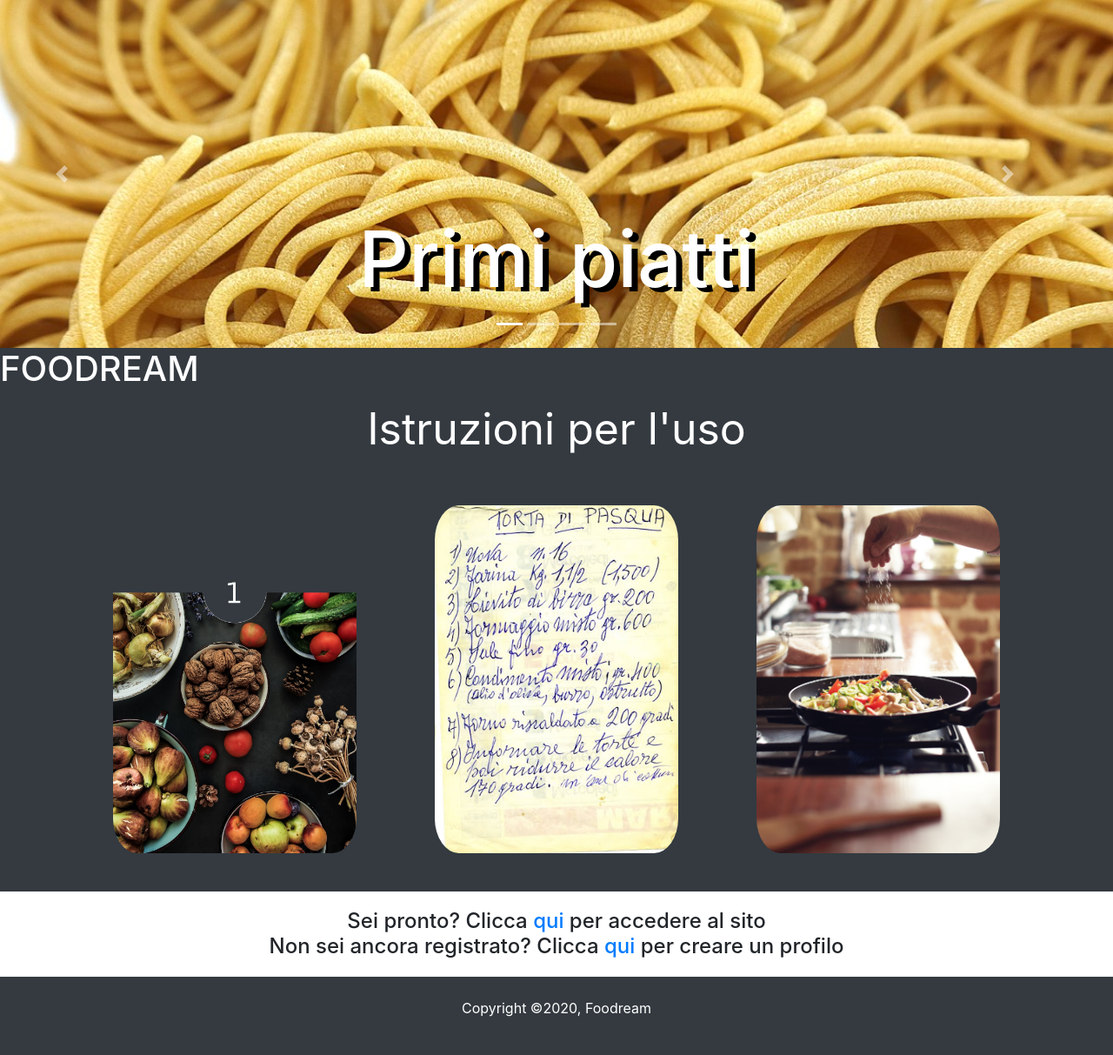
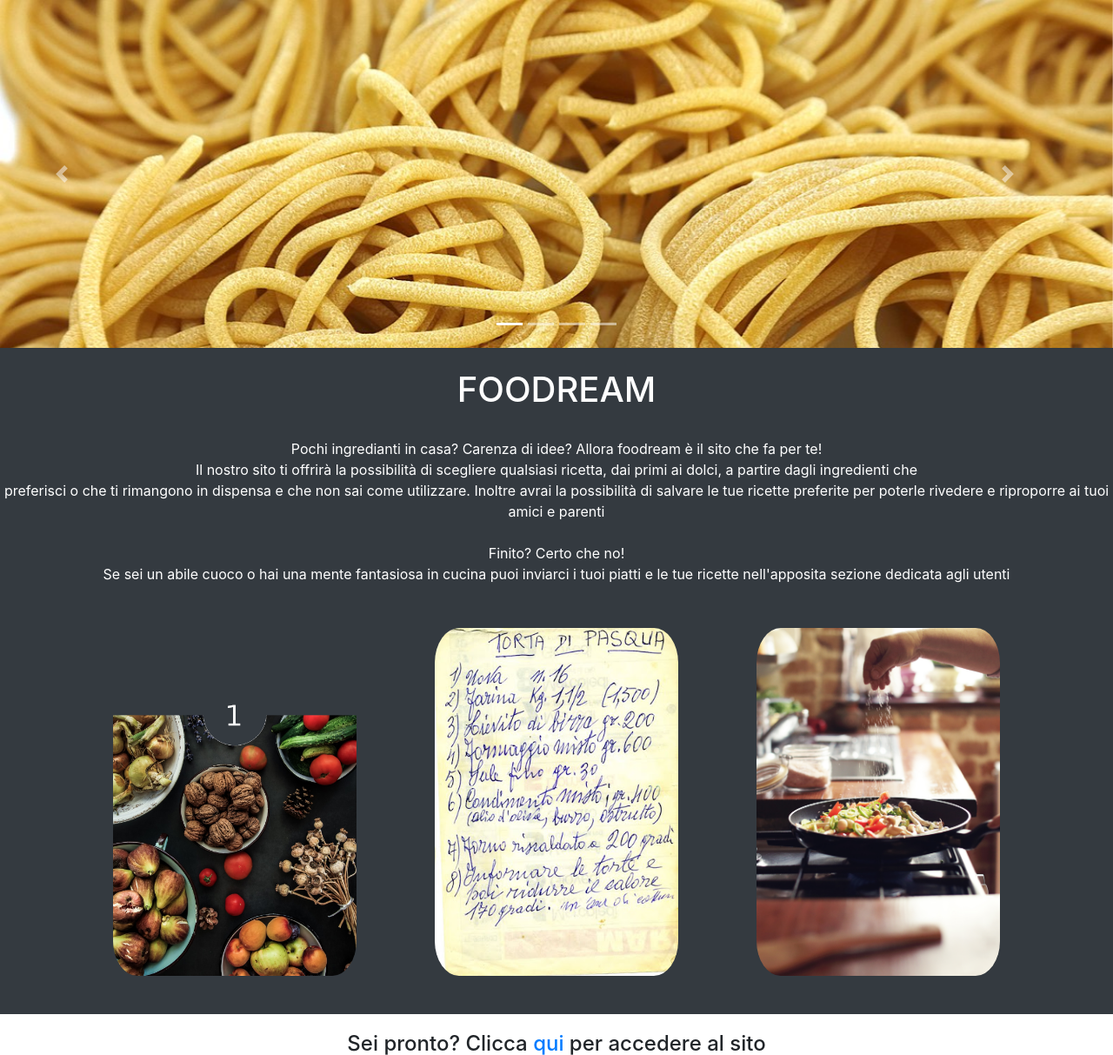
Before and after one commit to PeterBrown98/ProgettoLTW, a PHP site: page /Homepage.html in a window 1280 px wide. Shown: the part 76-1289 px from the top of the page at 87% size. Before the commit the page ends 1245 px from the top, so only its background shows below. Run offline with PHP 8.4, Linux system fonts and the light colour scheme.

Commit message:
aggiunto testo

```diff
--- a/CSS/style.css
+++ b/CSS/style.css
@@ -239,4 +239,10 @@ section[id="steps"]{
 #rimandi{
   margin-top: 20px;
   margin-bottom: 20px;
+
 }
+
+#descrizione{
+  text-align: center;
+  padding: 0px 10px 0px 10x;
+}
--- a/Homepage.html
+++ b/Homepage.html
@@ -52,25 +52,25 @@
               <div class="carousel-item active">
                 <img class="d-block w-100" src="IMMAGINI/pasta.jpg" alt="First slide">
                 <div class="carousel-caption d-none d-md-block">
-                  <h1 class="tipoPiatto">Primi piatti</h1>
+
                 </div>
               </div>
               <div class="carousel-item">
                 <img class="d-block w-100" src="IMMAGINI/carne-e-pesce.jpg" alt="Second slide">
                 <div class="carousel-caption d-none d-md-block">
-                  <h1 class="tipoPiatto">Secondi piatti</h1>
+
                 </div>
               </div>
               <div class="carousel-item">
                 <img class="d-block w-100" src="IMMAGINI/contorni.jpg" alt="Third slide">
                 <div class="carousel-caption d-none d-md-block">
-                  <h1 class="tipoPiatto">Contorni</h1>
+
                 </div>
               </div>
               <div class="carousel-item">
                 <img class="d-block w-100" src="IMMAGINI/cioccolato-fondente.jpg" alt="Fourth slide">
                 <div class="carousel-caption d-none d-md-block">
-                  <h1 class="tipoPiatto">Dolci</h1>
+
                 </div>
               </div>
             </div>
@@ -87,9 +87,19 @@
 
 
       <section id="steps">
-        <h1>FOODREAM</h1>
-        <p class="insTitle">Istruzioni per l'uso</p>
+        <br>
+        <h1 id="descrizione">FOODREAM</h1>
+        <br>
+        <p id="descrizione">Pochi ingredianti in casa? Carenza di idee? Allora foodream è il sito che fa per te! <br>
+          Il nostro sito ti offrirà la possibilità di scegliere qualsiasi ricetta, dai primi ai dolci, a partire dagli ingredienti che <br> preferisci o che ti
+          rimangono in dispensa e che non sai come utilizzare.
 
+          Inoltre avrai la possibilità di salvare le tue ricette preferite per poterle rivedere e riproporre ai tuoi amici e parenti
+          <br>
+          <br>
+          Finito? Certo che no! <br> Se sei un abile cuoco o hai una mente fantasiosa in cucina puoi inviarci i tuoi piatti e le tue ricette
+          nell'apposita sezione dedicata agli utenti
+          </p>
 
 
 
```
